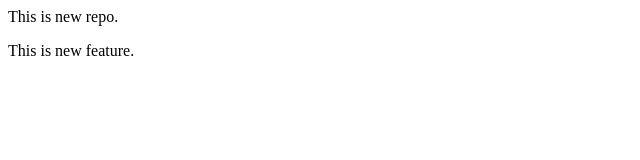
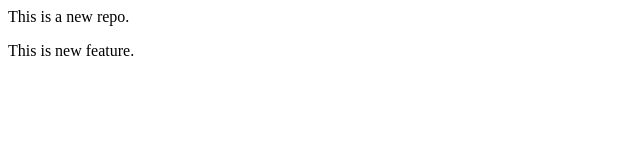
Before and after one commit to Atharva1704-kbd/localrepo, a plain HTML site: page index.html in a window 1280 px wide. Shown: the full height of the page, 0-640 px from the left. Drawn offline with Linux system fonts and the light colour scheme.

Commit message:
add new changes

```diff
--- a/index.html
+++ b/index.html
@@ -1,2 +1,2 @@
-<p>This is new repo.</p>
+<p>This is a new repo.</p>
 <p>This is new feature.</p>
```
